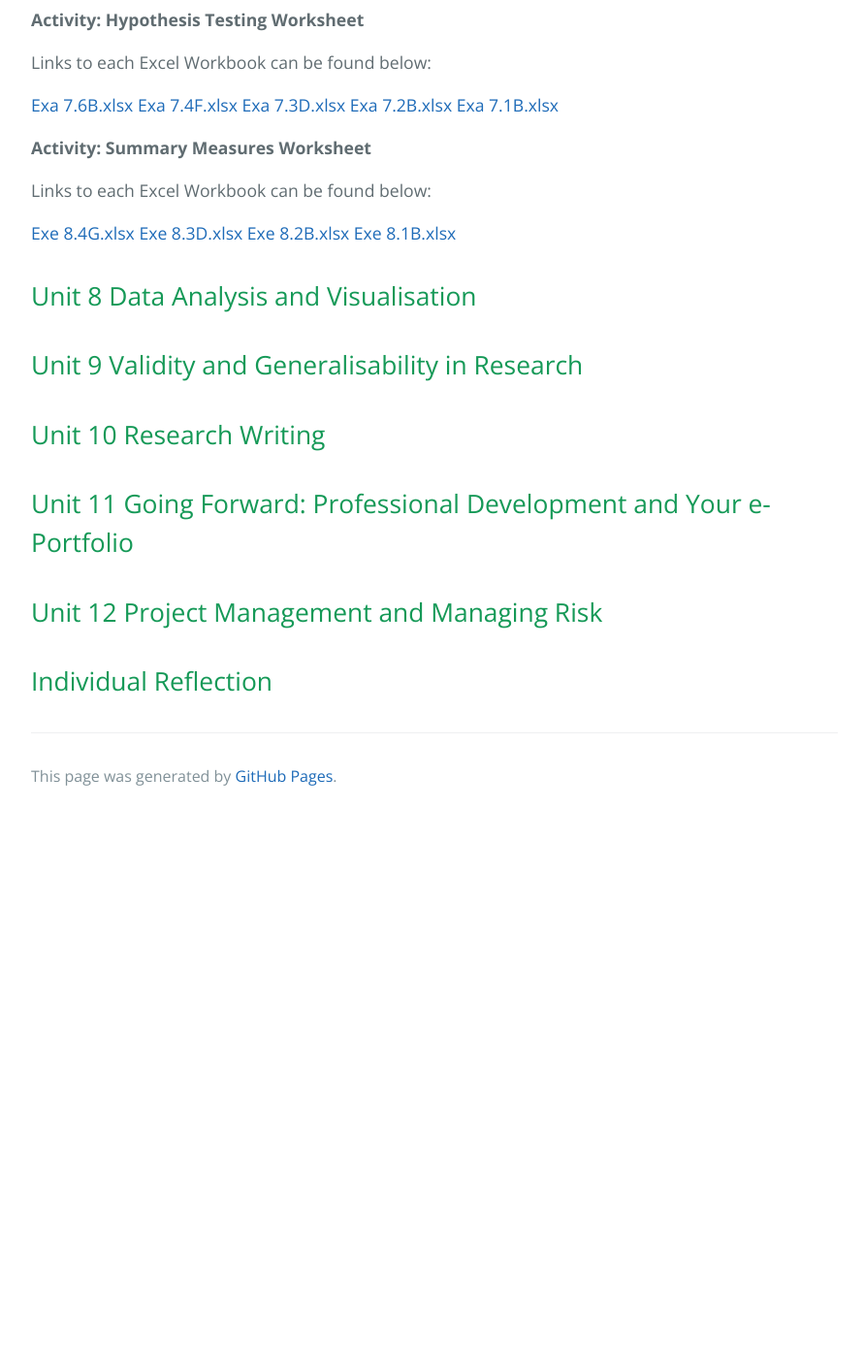
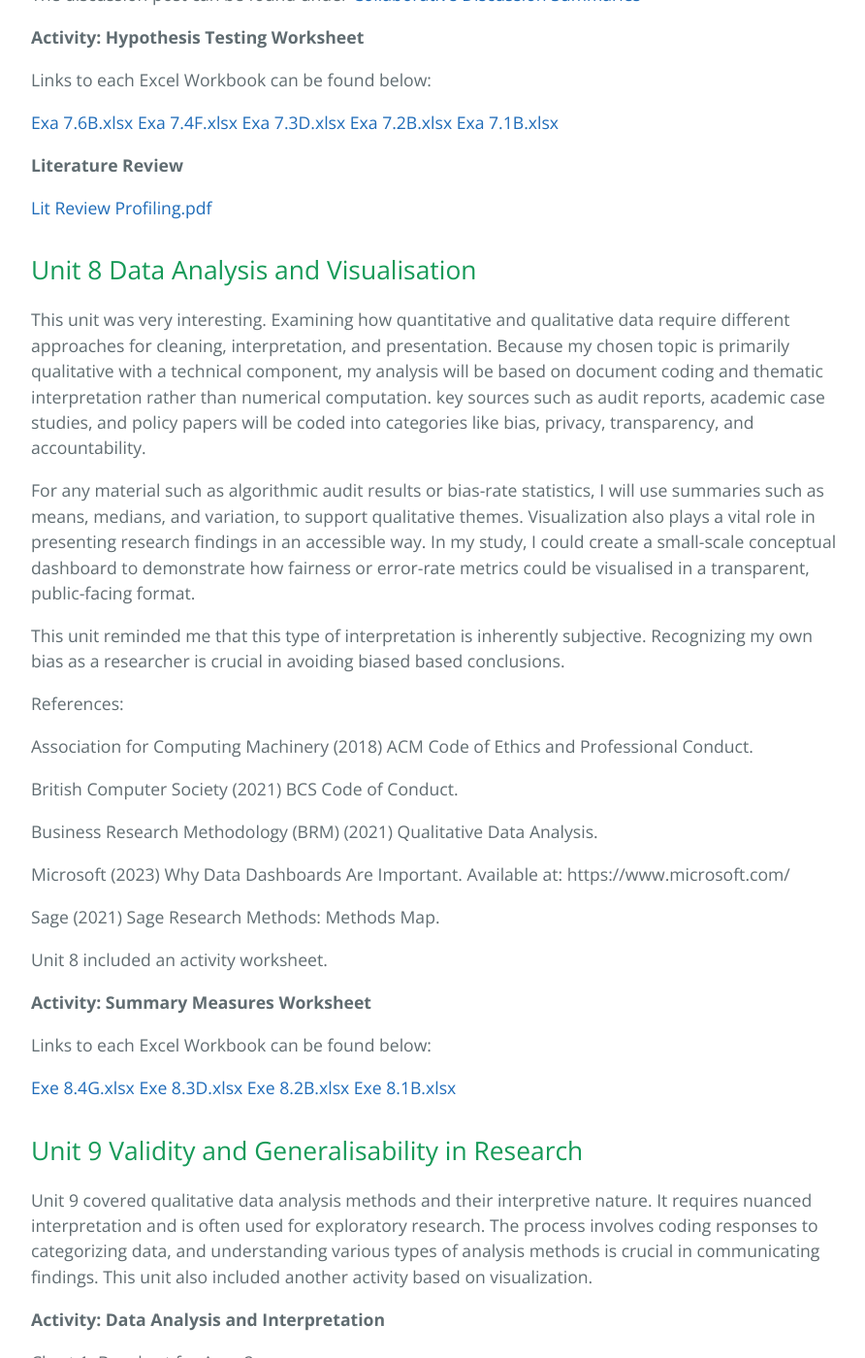
Before and after one commit to matilda-nilsson/matilda-nilsson.github.io, a Jekyll site: the page built from rm.md, in a window 1280 px wide and 1400 px high, scrolled down 15571 px. Shown: the whole window at 97% size, without its empty margins (192-1084 px from the left). Built offline with Jekyll 4.4.1, drawn with Linux system fonts in a browser that asks for light colours; our own code applies the rules of GitHub Pages for plain Markdown files; before the commit the page ends 16415 px from its top, so only the background shows below that; some of the changed text lies outside the part shown.

Commit message:
Update rm.md

```diff
--- a/rm.md
+++ b/rm.md
@@ -374,7 +374,9 @@ Going forward, I will integrate basic statistical measures into my research pipe
 
 This unit explored inferential statistics, and focused on how researches use sample data to make generalizations about larger populations. The focus on probability thoery for managing uncertainty and on hypothesis testing for drarwing conclusions from data. By testing hypotheses, researches can determine whether observed differences or relationships in a dataaset are statistically important or if they have occured by chance.
 
-Unit 7 included two activites and a discussion post. The discussion post can be found under [Collaborative Discussion Summaries](#discussions)
+Unit 7 included an activity worksheet, a discussion post, and a literature review.
+
+The discussion post can be found under [Collaborative Discussion Summaries](#discussions)
 
 **Activity: Hypothesis Testing Worksheet**
 
@@ -386,6 +388,31 @@ Links to each Excel Workbook can be found below:
 [Exa 7.2B.xlsx](https://github.com/user-attachments/files/23002829/Exa.7.2B.xlsx)
 [Exa 7.1B.xlsx](https://github.com/user-attachments/files/23002828/Exa.7.1B.xlsx)
 
+**Literature Review**
+
+[Lit Review Profiling.pdf](https://github.com/user-attachments/files/23003409/Lit_Review_NILSSON.pdf)
+
+## Unit 8 Data Analysis and Visualisation <a name="unit8"></a>
+
+This unit was very interesting. Examining how quantitative and qualitative data require different approaches for cleaning, interpretation, and presentation. Because my chosen topic is primarily qualitative with a technical component, my analysis will be based on document coding and thematic interpretation rather than numerical computation. key sources such as audit reports, academic case studies, and policy papers will be coded into categories like bias, privacy, transparency, and accountability.
+
+For any material such as algorithmic audit results or bias-rate statistics, I will use summaries such as means, medians, and variation, to support qualitative themes. Visualization also plays a vital role in presenting research findings in an accessible way. In my study, I could create a small-scale conceptual dashboard to demonstrate how fairness or error-rate metrics could be visualised in a transparent, public-facing format.
+
+This unit reminded me that this type of interpretation is inherently subjective. Recognizing my own bias as a researcher is crucial in avoiding biased based conclusions.
+
+References:
+
+Association for Computing Machinery (2018) ACM Code of Ethics and Professional Conduct.
+
+British Computer Society (2021) BCS Code of Conduct.
+
+Business Research Methodology (BRM) (2021) Qualitative Data Analysis.
+
+Microsoft (2023) Why Data Dashboards Are Important. Available at: https://www.microsoft.com/
+
+Sage (2021) Sage Research Methods: Methods Map.
+
+Unit 8 included an activity worksheet.
 
 **Activity: Summary Measures Worksheet**
 
@@ -396,12 +423,49 @@ Links to each Excel Workbook can be found below:
 [Exe 8.2B.xlsx](https://github.com/user-attachments/files/23003117/Exe.8.2B.xlsx)
 [Exe 8.1B.xlsx](https://github.com/user-attachments/files/23003116/Exe.8.1B.xlsx)
 
-
-## Unit 8 Data Analysis and Visualisation <a name="unit8"></a>
-
 ## Unit 9 Validity and Generalisability in Research <a name="unit9"></a>
 
+Unit 9 covered qualitative data analysis methods and their interpretive nature. It requires nuanced interpretation and is often used for exploratory research. The process involves coding responses to categorizing data, and understanding various types of analysis methods is crucial in communicating findings. This unit also included another activity based on visualization.
+
+**Activity: Data Analysis and Interpretation**
+
+Chart 1: Bar chart for Area 2.
+
+This bar chart represents the percentage of preference for cereal brands A, B and Other within Area 2. Brand A accounts for roughly 21%, Brand B for 33%, and Other for 45%. This shows a diverse preference pattern, with nearly half favoring brands other than the A and B options. This indicates greater product variety or less brand loyalty.
+
+<img width="384" height="296" alt="Bar Chart Area 2" src="https://github.com/user-attachments/assets/f8cfac14-b042-4010-93cd-2949a024bd86" />
+
+Chart 2: Clutered Bar Chart of Area 1 vs. Area 2.
+
+The clustered bar chart compares ceral brand preferences between Area 1 (red) and Area 2 (blue).
+
+Brand A: Area 2 (21.1%) shows slightly higher preference than Area 1 (15.7%).
+
+Brand B: Again, Area 2 (33.3%) leads Area 1 (24.3%).
+
+Other brands: Area 1 (60.0%) dominates compared to Area 2 (45.6%).
+
+Together, Area 1 consumers lean more strongly toward “Other” cereals, suggesting a broader range of brands influencing buying behavior. In contrast, Area 2’s preferences are more evenly distributed, hinting at a more balanced market. This comparison highlights how geographic or demographic differences can influence consumer behavior.
+
+<img width="384" height="294" alt="92E" src="https://github.com/user-attachments/assets/1598cea4-d194-4db1-a8b6-2fcc8d406d10" />
+
+Chart 3: Hisogram - Diet B
+
+The histogram shows relative frequency distribution of weigh loss almongst people on Diet B. The shape is almost symmetric but slightly left-skewed, indicating that while most people lost between 1-5kg, a few experienced minimal or negative weight change.  This implies that Diet B promotes moderate weight loss, but individual variation remainds high.
+
+<img width="389" height="282" alt="93b" src="https://github.com/user-attachments/assets/e4fd850d-4a49-401d-ba01-12c0d5df836d" />
+
+
 ## Unit 10 Research Writing <a name="unit10"></a>
+
+This week we submitted our research proposal presentation. THis project was a huge undertaking and provided a great accumulation of my work thus far in this module. My proposed research explored deep learning in suspect profiling and its ethical implications in fairness, transparency, and accountability. Applying research writing principles means my proejct proposal had to formulate a clear and answerable research question, bridging data science and criminnology. It has to use the literature review to contextualize techinlca and ethical challanges in profiling algorithms. It must outline a methodology that combines quantitative analysis and qualitative ethical assessment, and finally, plan for results to be presentated through data visualizations and summaries to highlight bias patterns and behavior.
+
+A link to my presentaiton and transcript can be found below:
+
+
+[Justice by Design.pdf](https://github.com/user-attachments/files/23004693/NILSSON.Justice.by.Design.pdf)
+
+
 
 ## Unit 11 Going Forward: Professional Development and Your e-Portfolio <a name="unit11"></a>
 
```
